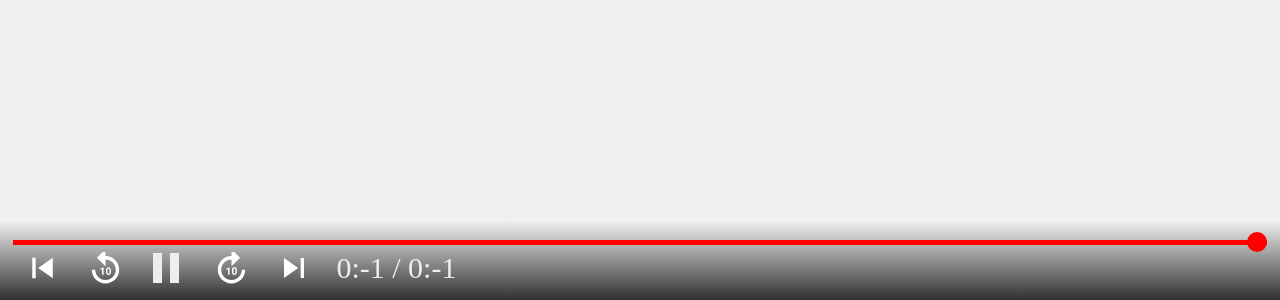
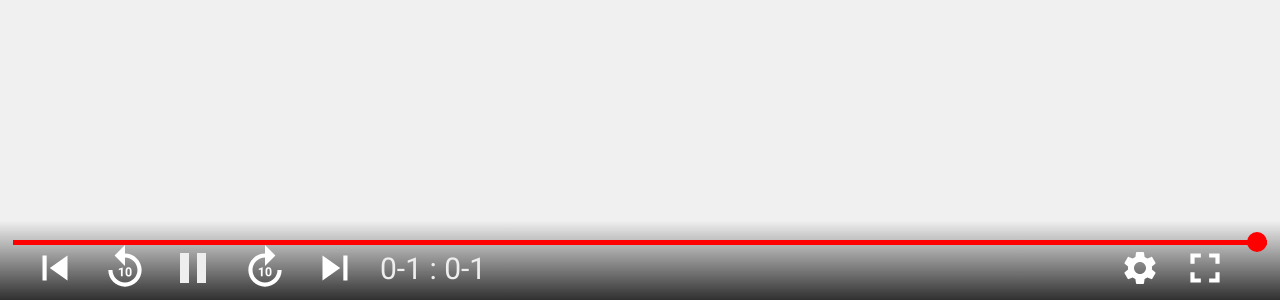
Before and after one commit to qfourca/SkeletalMuscleDrawer, a website built with webpack: page src/static/index.html in a window 1280 px wide. Shown: the part 500-800 px from the top of the page. Built offline with nearby package versions, Linux system fonts and the light colour scheme.

Commit message:
bottom function ui

```diff
--- a/src/animation/animator.ts
+++ b/src/animation/animator.ts
@@ -9,6 +9,7 @@ export default class Animator {
     public maximumTime: number = -1
     public currentTime: number = -1
     public isRunning: boolean = false
+    public isLoaded: boolean = false
     private animation: Animation
     constructor(
         animation: Animation
@@ -19,6 +20,7 @@ export default class Animator {
         this.skeleton = skeleton
         this.maximumTime = this.getTime(this.animation.length - 1).reservation + this.getTime(this.animation.length - 1).run
         this.currentTime = 0
+        this.isLoaded = true
         this.isRunning = true
     }
     public update() {
@@ -30,8 +32,9 @@ export default class Animator {
                 this.currentTime = this.maximumTime
                 this.isRunning = false
             }
-            this.render()
+            else if(this.currentTime < 0) this.currentTime = 0
         }
+        if(this.isLoaded) this.render()
     }
     public render() {
         this.getTimeState(this.currentTime).forEach(element => {
--- a/src/ui/production/timelineUI/index.scss
+++ b/src/ui/production/timelineUI/index.scss
@@ -1,4 +1,5 @@
 $icon-color: #eee;
+@import url('https://fonts.googleapis.com/css2?family=Roboto&display=swap');
 .SMD-UI {
     .main {
         height: 10%;
@@ -30,17 +31,18 @@ $icon-color: #eee;
                 }
             }
         }
+        .right {
+            width: 50%;
+            right: 20px;
+            flex-direction: row-reverse;
+            .setting {
+                width: 40px;
+                height: 40px;
+            }
+        }
         .left {
-            width: 40%;
+            width: 50%;
             left: 0;
-        }
-        .functionContainer {
-            position: absolute;
-            bottom: 0;
-            height: 80%;
-            display: flex;
-            justify-content: space-evenly;
-            align-items: center;
             .pauseContainer {
                 display: flex;
                 align-items: center;
@@ -60,19 +62,29 @@ $icon-color: #eee;
                     border-width:0px 0px 0px 26px;
                 }
             }
-            .function {
-                width: 8%;
-                height: 50%;
-                background-repeat: no-repeat;
-                background-position: center;
-                background-size: cover;
-                cursor: pointer;
-            }
             .time {
                 width: 30%;
                 font-size: 30px;
+                font-family: 'Roboto';
                 color: $icon-color;
             }
         }
+        .functionContainer {
+            position: absolute;
+            bottom: 0;
+            height: 80%;
+            display: flex;
+            align-items: center;
+            gap: 20px;
+            margin: 0px 30px;
+        }
+        .function {
+            width: 50px;
+            height: 50px;
+            background-repeat: no-repeat;
+            background-position: center;
+            background-size: cover;
+            cursor: pointer;
+        }
     }
 }
--- a/src/ui/production/timelineUI/index.ts
+++ b/src/ui/production/timelineUI/index.ts
@@ -1,6 +1,7 @@
 import UIRoot from "../../ui";
 import Animation from "../../../animation";
 import Left from './left'
+import Right from './right'
 import './index.scss'
 export default class TimeLineUI extends UIRoot {
     private width: number = 0
@@ -12,6 +13,7 @@ export default class TimeLineUI extends UIRoot {
     private currentBall: HTMLElement
 
     private leftFunctionContainer: Left
+    private rightFunctionContainer: Right
     constructor(
         parent: HTMLElement,
         animation: Animation
@@ -26,6 +28,7 @@ export default class TimeLineUI extends UIRoot {
         this.element.appendChild(this.timeLine)
 
         this.leftFunctionContainer = new Left(this.element, this.animation)
+        this.rightFunctionContainer = new Right(this.element, this.animation, this.parent)
 
         this.progress = document.createElement('div')
         this.progress.className = 'progress'
@@ -39,6 +42,7 @@ export default class TimeLineUI extends UIRoot {
     public render() {
         this.parent.appendChild(this.element)
         this.leftFunctionContainer.render()
+        this.rightFunctionContainer.render()
     }
     public update() {
         this.current = this.animation.getCurrentTime()
--- a/src/ui/production/timelineUI/left.ts
+++ b/src/ui/production/timelineUI/left.ts
@@ -70,18 +70,28 @@ export default class Left extends UIRoot{
             else if(e.code === "ArrowLeft") this.jump(false)
         })
     }
+    private msToTime(duration: number) {
+        let seconds = Math.floor((duration/1000)%60)
+        let minutes = Math.floor((duration/(1000*60)))
+        let minuteStr = (minutes < 10) ? '0' + minutes : minutes;
+        let secondStr = (seconds < 10) ? '0' + seconds : seconds;
+        return minuteStr + "  :  " + secondStr
+    }
     private pause() {
         const current = this.animation.togglePause()
         if(current) this.pauseButton.classList.add('paused')
         else this.pauseButton.classList.remove('paused')
     }
+
     private skip(direction: boolean) {
 
     }
+
     private jump(direction: boolean) {
         this.animation.setCurrentTime(this.animation.getCurrentTime() + (direction ? this.jumpTime : -this.jumpTime))
     }
     public update() {
-        this.time.innerText = `0:${Math.floor(this.animation.getCurrentTime() / 1000)} / 0:${Math.floor(this.animation.getMaximumTime() / 1000)}`
+        this.time.innerText = this.msToTime(this.animation.getCurrentTime())
+
     }
 }
--- a/src/ui/production/timelineUI/right.ts
+++ b/src/ui/production/timelineUI/right.ts
@@ -0,0 +1,75 @@
+import UIRoot from '../../ui'
+import Animation from "../../../animation";
+//@ts-ignore
+import fullScreen from '../../../static/image/fullscreen_white_24dp.svg'
+//@ts-ignore
+import fullScreenExit from '../../../static/image/fullscreen_exit_white_24dp.svg'
+//@ts-ignore
+import setting from '../../../static/image/settings_white_24dp.svg'
+export default class Right extends UIRoot{
+    private animation: Animation
+    private fullScreenButton: HTMLElement
+    private settingButton: HTMLElement
+    private isFullscreen: boolean = false
+    private fullScreenFunction: () => any
+    private fullScreenExitFunction: () => any
+    constructor(
+        parent: HTMLElement,
+        animation: Animation,
+        fullScreenElement: HTMLElement
+    ) {
+        super(parent)
+        this.animation = animation
+        this.fullScreenFunction = Right.runFullscreenFunction(fullScreenElement)
+        this.fullScreenExitFunction = Right.runExitFullscreenFunction()
+        this.element.className = 'right functionContainer'
+
+        this.fullScreenButton = document.createElement('div')
+        this.fullScreenButton.className = 'function'
+        this.fullScreenButton.style.backgroundImage = `url(${fullScreen})`
+        this.fullScreenButton.addEventListener('click', this.fullScreen.bind(this))
+
+        this.settingButton = document.createElement('div')
+        this.settingButton.className = 'function setting'
+        this.settingButton.style.backgroundImage = `url(${setting})`
+        this.settingButton.addEventListener('click', this.setting.bind(this))
+
+        this.element.appendChild(this.fullScreenButton)
+        this.element.appendChild(this.settingButton)
+    }
+    private fullScreen() {
+        this.isFullscreen = !this.isFullscreen
+        if(this.isFullscreen) {
+            this.fullScreenFunction()
+            this.fullScreenButton.style.backgroundImage = `url(${fullScreenExit})`
+        }
+        else {
+            this.fullScreenExitFunction()
+            this.fullScreenButton.style.backgroundImage = `url(${fullScreen})`
+        }
+    }
+    private setting() {
+        console.log("setting")
+    }
+    public update() {
+
+    }
+
+    private static runFullscreenFunction(element: any):() => any {
+        if (element.requestFullscreen) return element.requestFullscreen.bind(element)
+        else if (element.webkitRequestFullscreen) return element.webkitRequestFullscreen.bind(element)
+        else if (element.mozRequestFullScreen) return element.mozRequestFullScreen.bind(element)
+        else if (element.msRequestFullscreen) return element.msRequestFullscreen.bind(element)
+        else return (() => {console.log("No Fullscreen Browser")})
+    }
+    private static runExitFullscreenFunction() {
+        if (document.exitFullscreen) return document.exitFullscreen.bind(document)
+        //@ts-expect-error
+        else if (document.webkitExitFullscreen) return document.webkitExitFullscreen.bind(document)
+        //@ts-expect-error
+        else if (document.mozCancelFullScreen) return document.mozCancelFullScreen.bind(document)
+        //@ts-expect-error
+        else if (document.msExitFullscreen) return document.msExitFullscreen.bind(document)
+        else return (() => {console.log("No Fullscreen Browser")})
+    }
+}
```
Also changed, not shown: src/static/image/fullscreen_exit_white_24dp.svg (added), src/static/image/fullscreen_white_24dp.svg (added), src/static/image/settings_white_24dp.svg (added).
